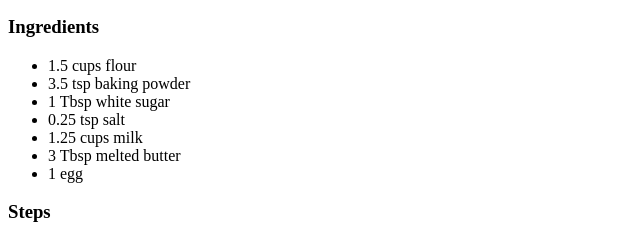
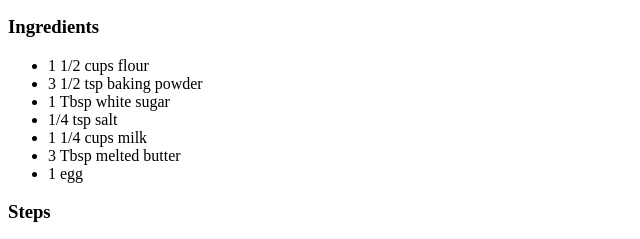
Before and after one commit to beanquinox/odin-recipes, a plain HTML site: page recipes/pancakes.html in a window 1280 px wide. Shown: the part 582-821 px from the top of the page, 0-640 px from the left. Drawn offline with Linux system fonts and the light colour scheme.

Commit message:
Fractional measurements use / instead of decimal

```diff
--- a/recipes/pancakes.html
+++ b/recipes/pancakes.html
@@ -11,11 +11,11 @@
     <p>Pancakes are very fluffy and flat. You can eat them. Lorem ipsum dolor sit amet consectetur adipisicing elit. Veritatis, excepturi odit. Aliquid molestias fuga recusandae nostrum incidunt ipsum similique. Necessitatibus consequuntur, nesciunt natus nemo ratione aliquid iure voluptates. Harum, eveniet.</p>
     <h3>Ingredients</h3>
     <ul>
-      <li>1.5 cups flour</li>
-      <li>3.5 tsp baking powder</li>
+      <li>1 1/2 cups flour</li>
+      <li>3 1/2 tsp baking powder</li>
       <li>1 Tbsp white sugar</li>
-      <li>0.25 tsp salt</li>
-      <li>1.25 cups milk</li>
+      <li>1/4 tsp salt</li>
+      <li>1 1/4 cups milk</li>
       <li>3 Tbsp melted butter</li>
       <li>1 egg</li>
     </ul>
```
Also changed, not shown: recipes/grilled-cheese.html (+1 -1 lines), recipes/salad-dressing.html (+2 -2 lines).
